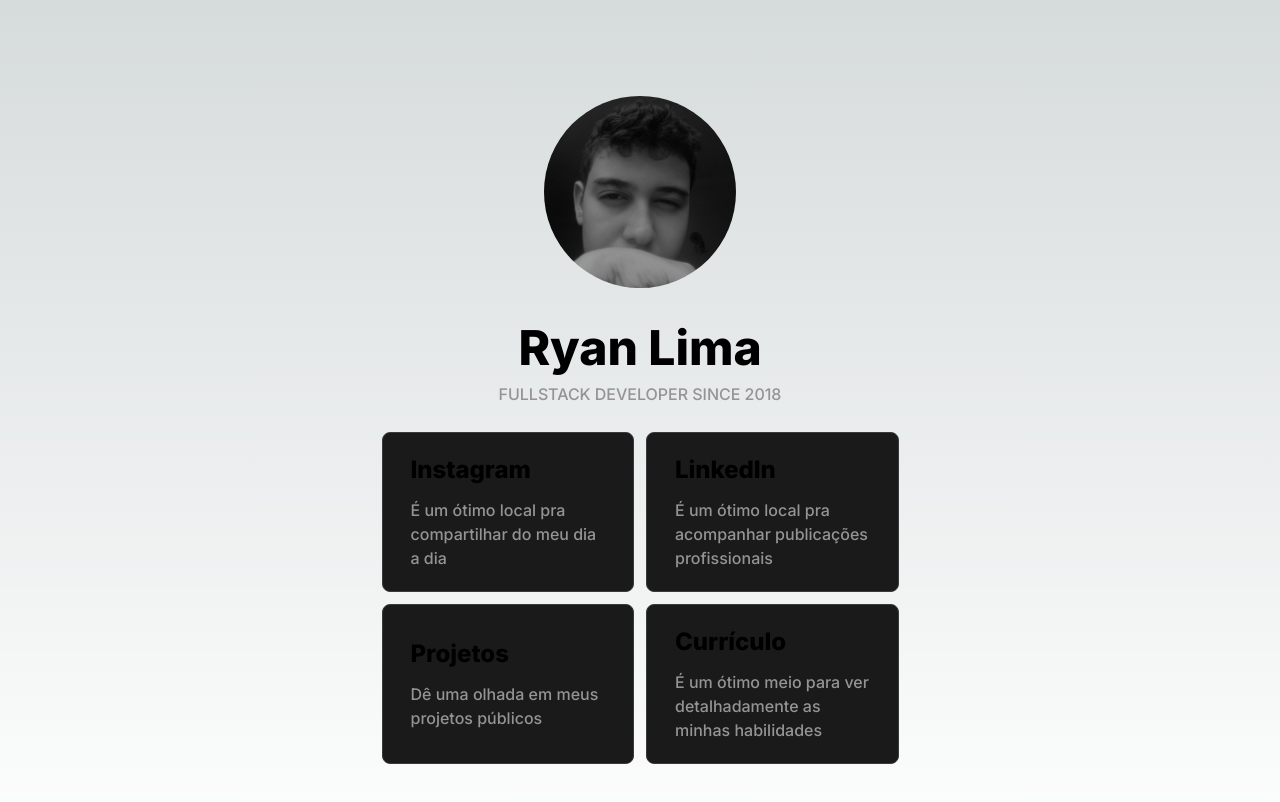
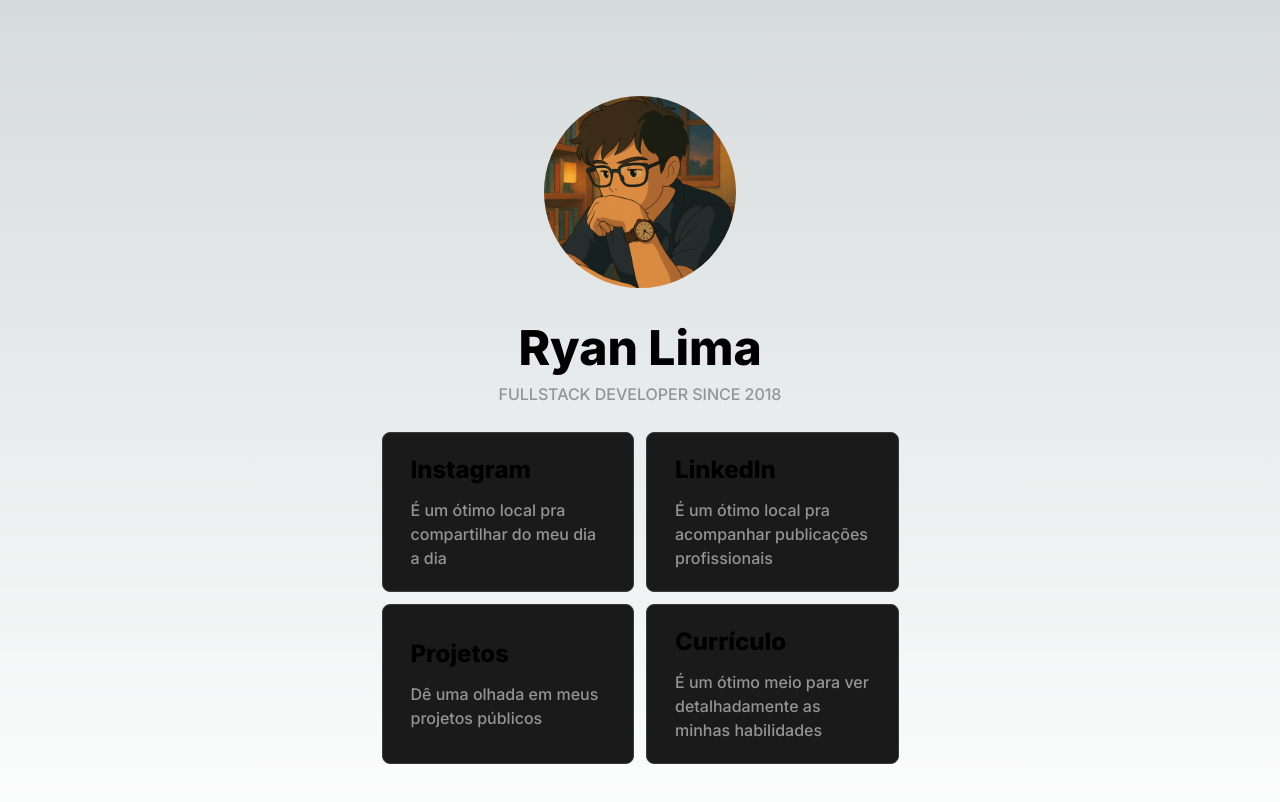
Before and after one commit to ryansldev/ryansldev-website, a Next.js app: page / in a window 1280 px wide. Shown: the top 802 px of the page. Built offline with nearby package versions, Linux system fonts and the light colour scheme.

Commit message:
update profile pic

```diff
--- a/app/page.tsx
+++ b/app/page.tsx
@@ -9,7 +9,7 @@ export default function Home() {
     <main className="py-24">
       <div className="flex flex-col items-center justify-center">
         <Image
-          src="/profile.jpg"
+          src="/ryansldev.png"
           alt="Profile pic"
           height={192}
           width={192}
```
Also changed, not shown: public/ryansldev.png (added).
